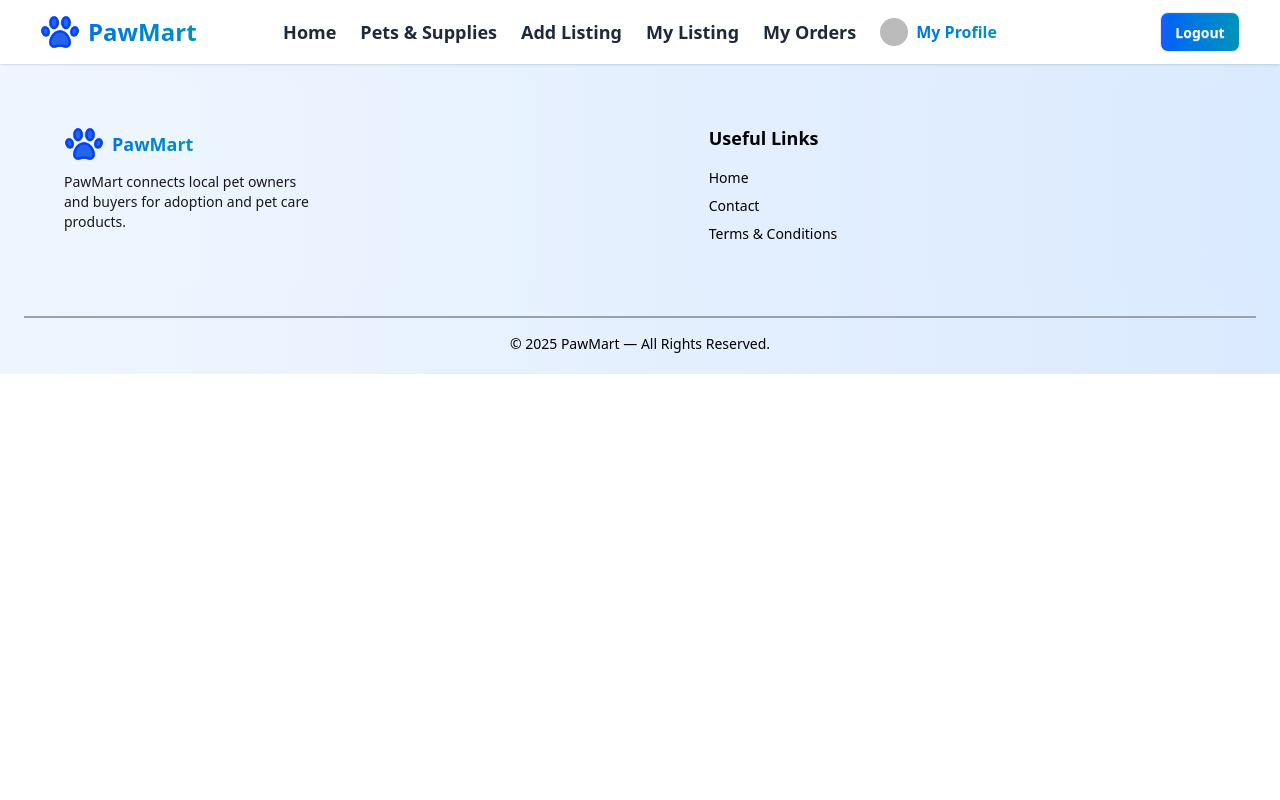
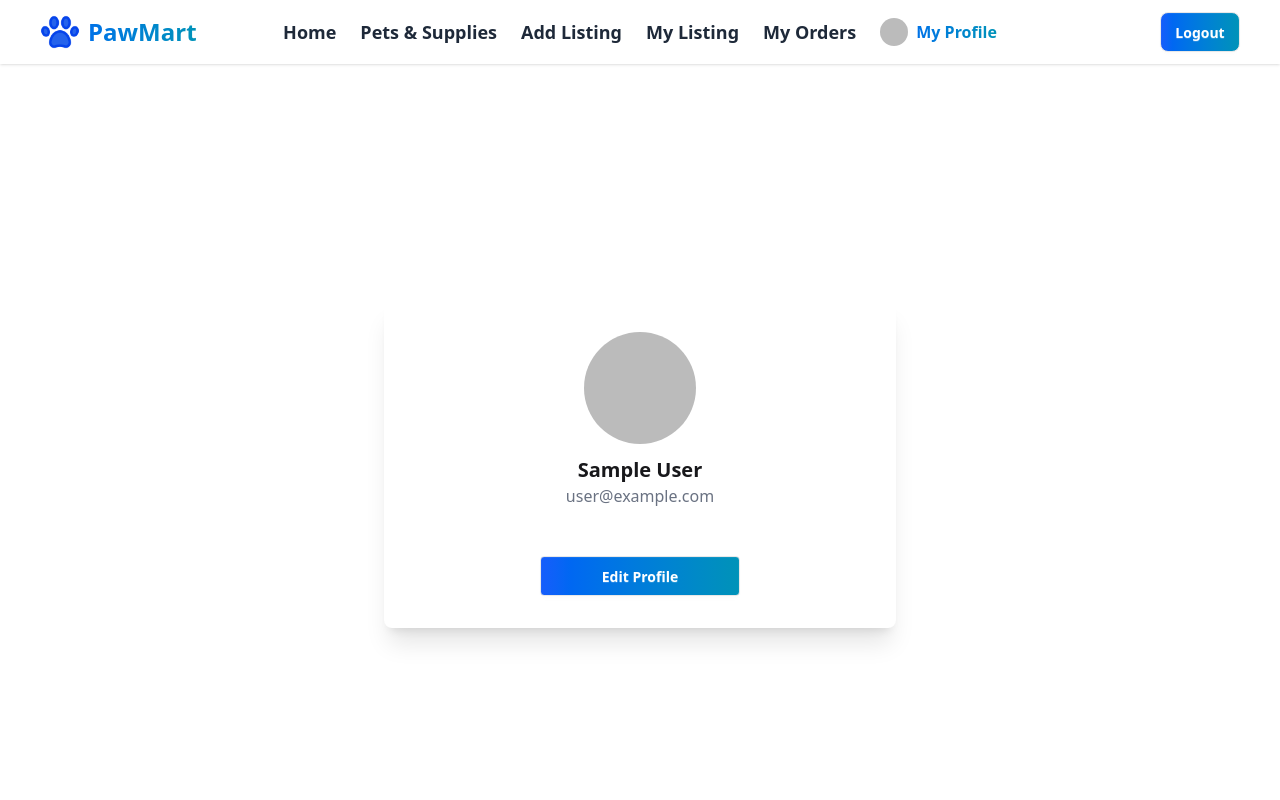
Before and after one commit to SiratimMChy/PawMart, a React (Vite) app: page /profile in a window 1280 px wide. Shown: the top 800 px of the page. Built offline with nearby package versions, Linux system fonts and the light colour scheme; no server answers; sample sign-in values are in the browser's storage.

Commit message:
Update Profile

```diff
--- a/src/pages/Profile.jsx
+++ b/src/pages/Profile.jsx
@@ -1,9 +1,87 @@
-import React from 'react';
+import React, { useContext } from 'react';
+import { AuthContext } from '../Provider/AuthProvider';
+import { useState } from 'react';
+import { updateProfile } from 'firebase/auth';
+import auth from '../firebase/firebase.config';
+
 
 const Profile = () => {
+    const { setUser, user } = useContext(AuthContext);
+    const [isOpen, setIsOpen] = useState(false);
+
+    const handleOpenform = () => {
+        setIsOpen(!isOpen);
+    };
+
+    const handleUpdate = (e) => {
+        e.preventDefault();
+        const name = e.target.name.value;
+        const photoUrl = e.target.photoUrl.value;
+        updateProfile(auth.currentUser, {
+            displayName: name, photoURL: photoUrl
+        }).then(() => {
+            setUser({ ...user, displayName: name, photoURL: photoUrl })
+        }).catch((error) => {
+            console.log(error);
+
+        });
+    }
+
+
+
     return (
-        <div>
+        <div className="flex justify-center items-center min-h-screen px-4 py-10 md:py-20">
+             <div className="card w-full max-w-md md:max-w-lg bg-base-100 shadow-xl p-4 sm:p-6 md:p-8">
+                <div className="flex flex-col items-center mb-6">
+                    <div className="avatar">
+                        <div className="w-28 rounded-full">
+                            <img src={user?.photoURL} alt="User" />
+                        </div>
+                    </div>
 
+                    <p className="text-xl font-semibold mt-3">{user?.displayName}</p>
+                    <p className="text-gray-500">{user?.email}</p>
+                </div>
+
+                <button onClick={handleOpenform} className="btn bg-linear-to-r from-blue-600 to-cyan-600 text-white font-semibold w-50 mt-6 mx-auto">
+                    Edit Profile
+                </button>
+
+
+
+                {
+                    isOpen && (
+                        <form onSubmit={handleUpdate} className="flex flex-col gap-4 mt-6">
+
+                            <label className="label text-black text-sm font-semibold">Name</label>
+                            <input
+                                defaultValue={user?.displayName}
+                                name="name"
+                                type="text"
+                                className="input input-bordered w-full"
+                                placeholder="Enter Your Name"
+
+                            />
+
+                            <label className="label text-black text-sm font-semibold mt-4">Photo URL</label>
+                            <input
+                                defaultValue={user?.photoURL}
+                                name="photoUrl"
+                                type="text"
+                                className="input input-bordered w-full"
+                                placeholder="Update Your Photo URL"
+                            />
+
+                            <button
+                                className="btn  btn-sm sm:btn-md bg-linear-to-r from-blue-600 to-cyan-600 text-white font-semibold w-50 mt-6 mx-auto"
+                                type="submit"
+                            >
+                                Update
+                            </button>
+                        </form>
+                    )}
+
+            </div>
         </div>
     );
 };
```
